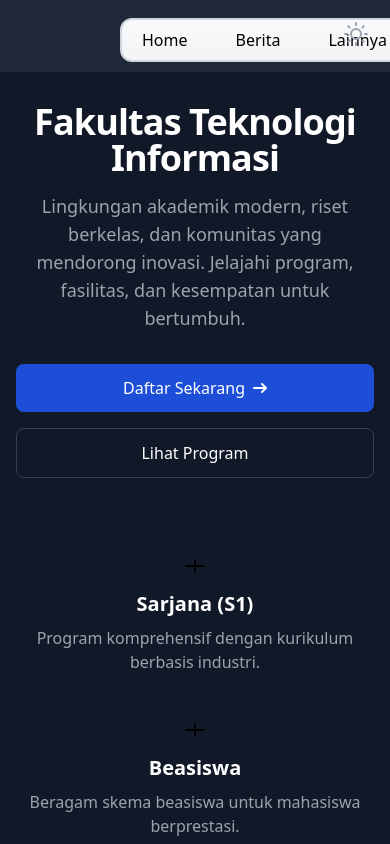
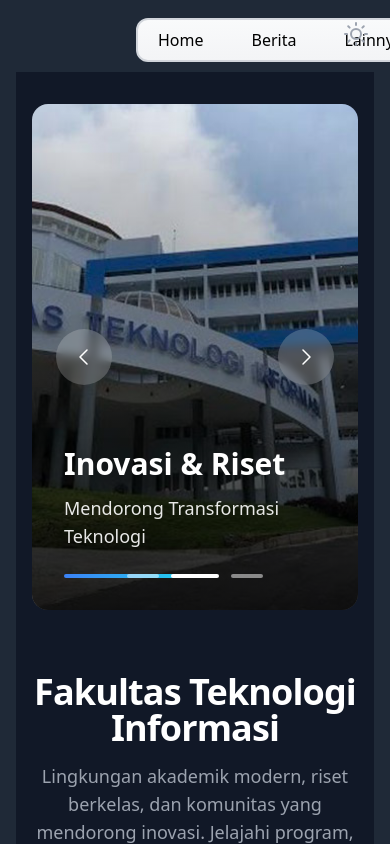
Before and after one commit to NolandDotU/Website-S1-TI, a React (Create React App) app in the folder frontend/: page / in a window 390 px wide. Both pictures are taken after a click on the button 356 px from the left and 34 px from the top of the page. Shown: the top 844 px of the page. Built offline with nearby package versions, Linux system fonts and the light colour scheme.

Commit message:
Add animated carousel and improve dark mode styles
Introduces a new animated carousel component with auto-play and improved slide content. Updates multiple sections to enhance dark mode support by adjusting text and background colors, and refines layout paddings in App.js for better responsiveness.

```diff
--- a/frontend/src/App.css
+++ b/frontend/src/App.css
@@ -21,7 +21,6 @@
   align-items: center;
   justify-content: center;
   font-size: calc(10px + 2vmin);
-  color: white;
 }
 
 .App-link {
--- a/frontend/src/App.js
+++ b/frontend/src/App.js
@@ -4,6 +4,7 @@ import Footer from './components/Footer';
 import TentangTISection from './components/TentangTISection';
 import LayananKampusSection from './components/LayananKampusSection';
 import HeroBanner from './components/HeroBanner';
+import Carousel from './components/Carousel';
 import AdmissionsHighlights from './components/AdmissionsHighlights';
 import FeaturedNews from './components/FeaturedNews';
 import CTASection from './components/CTASection';
@@ -26,7 +27,7 @@ function App() {
   };
 
   return (
-    <div className={`flex flex-col min-h-screen bg-gray-50 dark:bg-gray-800`}>
+    <div className={`flex flex-col min-h-screen dark:bg-gray-800 px-4 md:px-8 lg:px-12`}>
       <div className="fixed top-4 right-4 z-50">
         <Toggle theme={theme} toggleTheme={toggleTheme} />
       </div>
@@ -35,6 +36,7 @@ function App() {
       <div className="relative z-10 flex flex-col min-h-screen">
         <Navbar />
         <main className="w-full flex-grow bg-white dark:bg-gray-900">
+          <Carousel />
           <HeroBanner />
           <AdmissionsHighlights />
           <FeaturedNews />
--- a/frontend/src/components/CTASection.js
+++ b/frontend/src/components/CTASection.js
@@ -3,10 +3,10 @@ import React from 'react';
 const CTASection = ({ title = 'Siap Bergabung?', desc = 'Daftar dan mulai perjalanan akademikmu hari ini.', primaryText = 'Mulai Pendaftaran', secondaryText = 'Hubungi Kami' }) => {
   return (
     <section className="mx-auto max-w-7xl px-4 py-12">
-      <div className="rounded-2xl bg-indigo-50 border border-indigo-100 p-8 md:p-10 flex flex-col md:flex-row items-center justify-between gap-6">
+      <div className="rounded-2xl bg-indigo-50 dark:bg-indigo-900/30 border border-indigo-100 dark:border-indigo-800 p-8 md:p-10 flex flex-col md:flex-row items-center justify-between gap-6">
         <div>
-          <h2 className="text-xl md:text-2xl font-bold text-slate-900">{title}</h2>
-          <p className="mt-2 text-slate-700">{desc}</p>
+          <h2 className="text-xl md:text-2xl font-bold text-slate-900 dark:text-white">{title}</h2>
+          <p className="mt-2 text-slate-700 dark:text-gray-300">{desc}</p>
         </div>
         <div className="flex flex-wrap gap-3">
           <a href="#" className="inline-flex items-center rounded-md bg-indigo-600 px-4 py-2 text-white font-medium hover:bg-indigo-700">
--- a/frontend/src/components/Carousel.js
+++ b/frontend/src/components/Carousel.js
@@ -1,14 +1,15 @@
-import React, { useState } from 'react';
+import React, { useState, useEffect } from 'react';
+import { motion, AnimatePresence } from 'framer-motion';
 import image1 from '../assets/image.png';
 
 // Your images - add more image imports as needed
 const defaultSlides = [
-  { id: 1, img: image1, label: '*' },
-  { id: 2, img: image1, label: '*' },
-  { id: 3, img: image1, label: 'berdiri pada tahun 2003 dengan program studi pertama adalah Program Studi S1 Teknik Informatika.' },
+  { id: 1, img: image1, label: 'Fakultas Teknologi Informasi', subtitle: 'Membangun Masa Depan Digital' },
+  { id: 2, img: image1, label: 'Inovasi & Riset', subtitle: 'Mendorong Transformasi Teknologi' },
+  { id: 3, img: image1, label: 'Berdiri Sejak 2003', subtitle: 'Program Studi S1 Teknik Informatika' },
 ];
 
-const Carousel = ({ slides = defaultSlides }) => {
+const Carousel = ({ slides = defaultSlides, autoPlayInterval = 5000 }) => {
   const [index, setIndex] = useState(0);
   const count = slides.length;
 
@@ -16,52 +17,79 @@ const Carousel = ({ slides = defaultSlides }) => {
   const next = () => setIndex((i) => (i + 1) % count);
   const goTo = (i) => setIndex(i);
 
+  useEffect(() => {
+    const timer = setInterval(() => {
+      next();
+    }, autoPlayInterval);
+    return () => clearInterval(timer);
+  }, [index, autoPlayInterval]);
+
   return (
-    <div className="w-full min-h-screen mx-auto">
-      <div className="relative">
-        {/* Viewport */}
-        <div className="overflow-hidden rounded-[30px] shadow-lg">
-          <div
-            className="flex transition-transform duration-500 ease-out"
-            style={{ transform: `translateX(-${index * 100}%)` }}
-            role="group"
-            aria-roledescription="carousel"
+    <div className="w-full max-w-full mx-auto py-8 px-4">
+      <div className="relative h-[60vh] md:h-[70vh] lg:h-[80vh] rounded-2xl overflow-hidden">
+        {/* Full Width Viewport */}
+        <div className="overflow-hidden h-full">,
+          <AnimatePresence mode="wait">
+            <motion.div
+              key={index}
+              initial={{ opacity: 0, scale: 1.1 }}
+              animate={{ opacity: 1, scale: 1 }}
+              exit={{ opacity: 0, scale: 0.95 }}
+              transition={{ duration: 1, ease: "easeInOut" }}
+              className="absolute inset-0"
             >
-            {slides.map((s, i) => (
-              <div key={s.id} className="w-full shrink-0">
-                <div className="h-96 md:h-[600px] lg:h-[700px] relative overflow-hidden">
               <img
-                    src={s.img}
-                    alt={s.label}
-                    className={`w-full h-full object-cover transition-all duration-700 ${
-                      i === index ? 'scale-100 opacity-100' : 'scale-110 opacity-0'
-                    }`}
+                src={slides[index].img}
+                alt={slides[index].label}
+                className="w-full h-full object-cover"
               />
-                  <div className={`absolute bottom-0 left-0 right-0 bg-gradient-to-t from-black/90 via-black/70 to-transparent p-8 md:p-12 transition-all duration-700 delay-300 ${
-                    i === index ? 'translate-y-0 opacity-100' : 'translate-y-10 opacity-0'
-                  }`}>
-                    <div className="max-w-4xl mx-auto">
-                      <h2 className="text-white text-2xl md:text-4xl font-bold mb-2 drop-shadow-lg">
-                        {s.label}
-                      </h2>
-                      <div className="h-1 w-24 bg-gradient-to-r from-blue-500 to-cyan-400 rounded-full" />
+              {/* Dark overlay for better text readability */}
+              <div className="absolute inset-0 bg-gradient-to-t from-black/80 via-black/40 to-transparent" />
+
+              {/* Content */}
+              <motion.div
+                initial={{ opacity: 0, y: 30 }}
+                animate={{ opacity: 1, y: 0 }}
+                transition={{ delay: 0.5, duration: 0.8 }}
+                className="absolute bottom-0 left-0 right-0 p-8 md:p-16 lg:p-20"
+              >
+                <div className="max-w-7xl mx-auto">
+                  <motion.h2
+                    initial={{ opacity: 0, y: 20 }}
+                    animate={{ opacity: 1, y: 0 }}
+                    transition={{ delay: 0.7, duration: 0.6 }}
+                    className="text-white text-3xl md:text-5xl lg:text-6xl font-extrabold mb-3 drop-shadow-2xl"
+                  >
+                    {slides[index].label}
+                  </motion.h2>
+                  <motion.p
+                    initial={{ opacity: 0, y: 20 }}
+                    animate={{ opacity: 1, y: 0 }}
+                    transition={{ delay: 0.9, duration: 0.6 }}
+                    className="text-white/90 text-lg md:text-xl lg:text-2xl mb-6 drop-shadow-lg"
+                  >
+                    {slides[index].subtitle}
+                  </motion.p>
+                  <motion.div
+                    initial={{ scaleX: 0 }}
+                    animate={{ scaleX: 1 }}
+                    transition={{ delay: 1.1, duration: 0.8 }}
+                    className="h-1 w-32 bg-gradient-to-r from-blue-500 to-cyan-400 rounded-full origin-left"
+                  />
                 </div>
-                  </div>
-                </div>
-              </div>
-            ))}
-          </div>
+              </motion.div>
+            </motion.div>
+          </AnimatePresence>
         </div>
 
-        {/* Controls */}
-        <div className="absolute right-6 bottom-6 flex gap-3">
+        {/* Navigation Controls */}
         <button
           type="button"
           aria-label="Previous slide"
           onClick={prev}
-            className="rounded-xl bg-white/40 hover:bg-black/60 text-white p-3 transition"
+          className="absolute left-6 top-1/2 -translate-y-1/2 rounded-full bg-white/20 backdrop-blur-sm hover:bg-white/40 text-white p-4 transition-all hover:scale-110 z-10"
         >
-            <svg xmlns="http://www.w3.org/2000/svg" viewBox="0 0 24 24" fill="currentColor" className="w-5 h-5">
+          <svg xmlns="http://www.w3.org/2000/svg" viewBox="0 0 24 24" fill="currentColor" className="w-6 h-6">
             <path fillRule="evenodd" d="M15.53 4.47a.75.75 0 0 1 0 1.06L9.06 12l6.47 6.47a.75.75 0 1 1-1.06 1.06l-7-7a.75.75 0 0 1 0-1.06l7-7a.75.75 0 0 1 1.06 0Z" clipRule="evenodd" />
           </svg>
         </button>
@@ -69,12 +97,27 @@ const Carousel = ({ slides = defaultSlides }) => {
           type="button"
           aria-label="Next slide"
           onClick={next}
-            className="rounded-xl bg-white/40 hover:bg-black/60 text-white p-3 transition"
+          className="absolute right-6 top-1/2 -translate-y-1/2 rounded-full bg-white/20 backdrop-blur-sm hover:bg-white/40 text-white p-4 transition-all hover:scale-110 z-10"
         >
-            <svg xmlns="http://www.w3.org/2000/svg" viewBox="0 0 24 24" fill="currentColor" className="w-5 h-5">
+          <svg xmlns="http://www.w3.org/2000/svg" viewBox="0 0 24 24" fill="currentColor" className="w-6 h-6">
             <path fillRule="evenodd" d="M8.47 19.53a.75.75 0 0 1 0-1.06L14.94 12 8.47 5.53a.75.75 0 1 1 1.06-1.06l7 7a.75.75 0 0 1 0 1.06l-7 7a.75.75 0 0 1-1.06 0Z" clipRule="evenodd" />
           </svg>
         </button>
+
+        {/* Progress Indicators */}
+        <div className="absolute bottom-8 left-1/2 -translate-x-1/2 flex gap-3 z-10">
+          {slides.map((_, i) => (
+            <button
+              key={i}
+              onClick={() => goTo(i)}
+              aria-label={`Go to slide ${i + 1}`}
+              className="group relative"
+            >
+              <div className={`h-1 rounded-full transition-all duration-500 ${
+                i === index ? 'w-12 bg-white' : 'w-8 bg-white/50 hover:bg-white/70'
+              }`} />
+            </button>
+          ))}
         </div>
       </div>
     </div>
--- a/frontend/src/components/KerjaSamaSection.js
+++ b/frontend/src/components/KerjaSamaSection.js
@@ -23,9 +23,9 @@ const KerjaSamaSection = () => {
 
   return (
     <section className="py-12 px-12" aria-labelledby="kerjasama-heading">
-      <h2 id="kerjasama-heading" className="text-2xl font-bold mb-6 text-center">Kerja Sama</h2>
-      {loading && <p className="text-sm text-gray-500">Memuat...</p>}
-      {error && <p className="text-sm text-red-600">{error}</p>}
+      <h2 id="kerjasama-heading" className="text-2xl font-bold mb-6 text-center text-gray-900 dark:text-white">Kerja Sama</h2>
+      {loading && <p className="text-sm text-gray-500 dark:text-gray-400">Memuat...</p>}
+      {error && <p className="text-sm text-red-600 dark:text-red-400">{error}</p>}
       {!loading && !error && (
         <div className="mx-auto max-w-7xl px-4">
           <div className="flex flex-wrap items-center justify-center gap-12 py-4">
```
Also changed, not shown: frontend/src/components/LayananKampusSection.js (+7 -7 lines), frontend/src/components/TentangTISection.js (+7 -7 lines). Lines whose indentation alone changed are shown as unchanged.
